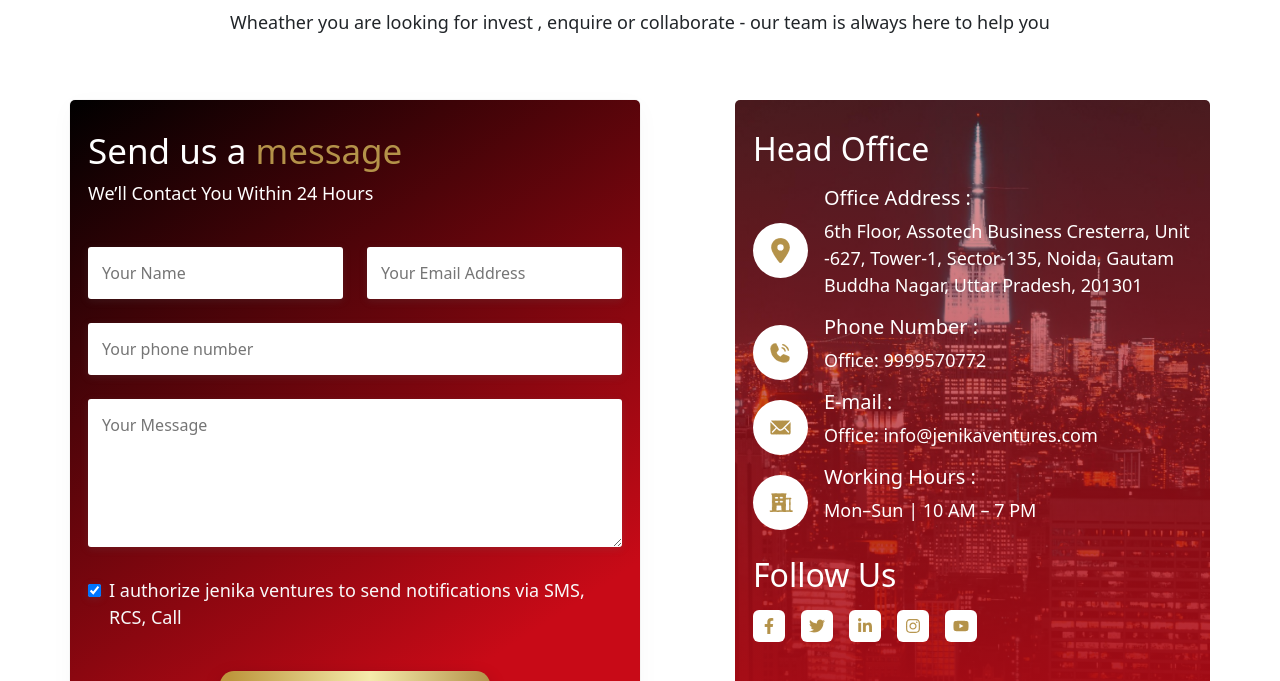
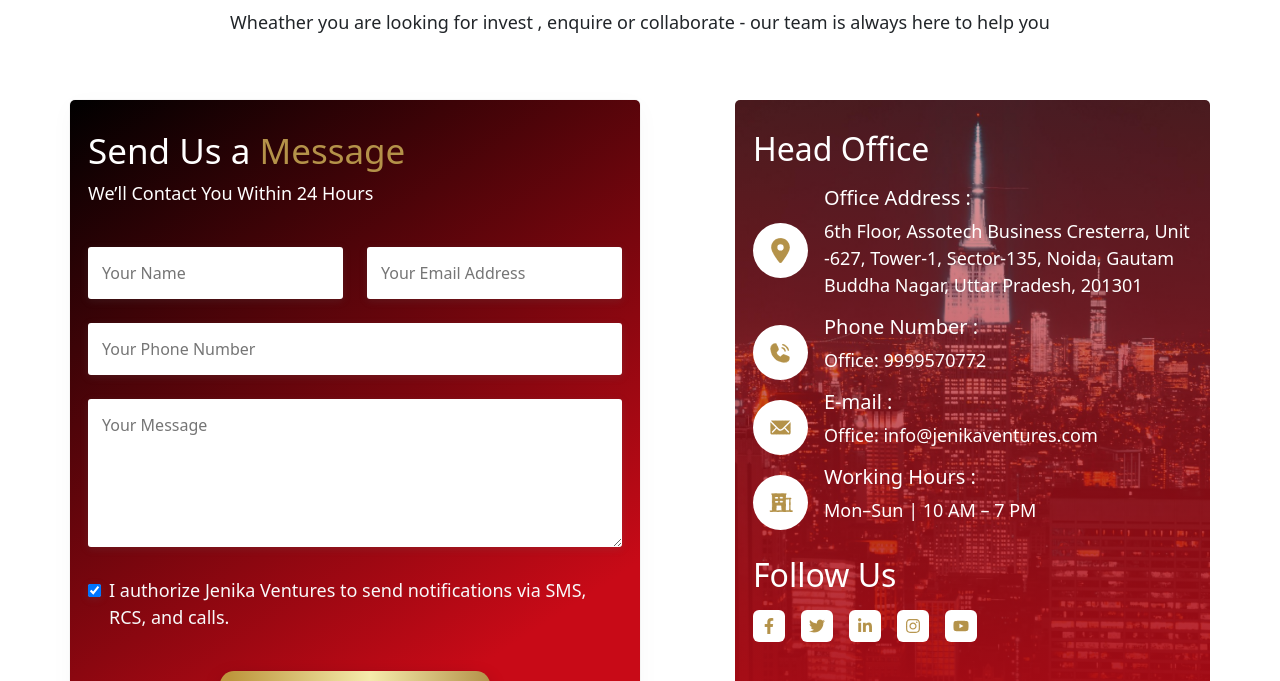
Before and after one commit to AkhilAajneeti/propertylisting, a React (Vite) app: page /contact in a window 1280 px wide. Shown: the part 940-1621 px from the top of the page. Built offline with nearby package versions, Linux system fonts and the light colour scheme.

Commit message:
change text and btn color and add google file on public

```diff
--- /dev/null
+++ b/public/google562af4c53a4744a7.html
@@ -0,0 +1 @@
+google-site-verification: google562af4c53a4744a7.html
--- a/src/App.css
+++ b/src/App.css
@@ -2301,7 +2301,7 @@
 }
 
 .search-btn {
-  background: linear-gradient(68deg, #be973e 3.99%, #f5ebac 55.49%, #b49249 100%);
+  background:linear-gradient(327deg, #c80a17 20%, #000000) 45%;
   color: #fff;
   border: none;
   border-radius: 8px;
@@ -2312,8 +2312,7 @@
 }
 
 .search-btn:hover {
-  background: linear-gradient(68deg, #be973e 3.99%, #f5ebac 55.49%, #b49249 100%);
-  ;
+  background: linear-gradient(327deg, #c80a17 20%, #000000) 45%;
 }
 
 /* ===========================
@@ -2543,6 +2542,7 @@
 
 .tab-btn:hover {
   background: linear-gradient(327deg, #c80a17 20%, #000000) 45%;
+  transform: translateY(-3px);
 }
 
 .tab-content p {
--- a/src/components/Counter.jsx
+++ b/src/components/Counter.jsx
@@ -63,11 +63,11 @@
         <div className="col-lg-2 col-sm-4 col-6 mainFont-2">
           <NumberCounter end={1000} duration={2} /> +
           <br />
-          <span className="color-brown">Happy Familys </span>
+          <span className="color-brown">Happy Families </span>
         </div>
         <div className="col-lg-2 col-sm-4 col-6 mainFont-2">
-          <NumberCounter end={1} duration={1} />.5 million <br />
-          <span className="color-brown">Area sold</span>
+          <NumberCounter end={1} duration={1} />.5 Million <br />
+          <span className="color-brown">Area Sold</span>
         </div>
         <div className="col-lg-2 col-sm-4 col-6 mainFont-2">
           <NumberCounter end={250} duration={2} /> +<br />
--- a/src/components/ProjectCard.jsx
+++ b/src/components/ProjectCard.jsx
@@ -23,8 +23,7 @@
 
         <div className="table p-3 ele-1">
           <h6 className="category text-info">
-
-            {(project.City || project.projectbrand || "—")}
+            {project.City || project.projectbrand || "—"}
             {project.Project_Location ? ` | ${project.Project_Location}` : ""}
           </h6>
 
@@ -34,12 +33,18 @@
           >
             <h4 className="card-description fs-4">{project.Title}</h4>
             <p className="card-price fs-4">{project.Price}</p>
+            <p className="card-price fs-4">{project.Configuration}</p>
           </Link>
 
           <div className="pt-4">
-            <Link to={`/projects/${project.id}/${project.project_slug}`}>
-              View Details
-            </Link>
+            <div class="tg-button-wrap">
+              <Link
+                to={`/projects/${project.id}/${project.project_slug}`}
+                class="btn border-white"
+              >
+                View Details
+              </Link>
+            </div>
           </div>
         </div>
       </div>
--- a/src/index.css
+++ b/src/index.css
@@ -99,7 +99,7 @@
 
 .search-box button {
   padding: 10px 20px;
-  background: linear-gradient(1200deg, #f5e7ad 1.99%, #f5ebac 5.49%, #b49249 100%);
+  background: linear-gradient(327deg, #c80a17 20%, #000000) 45%;
   border: none;
   border-radius: 5px;
   color: white;
--- a/src/pages/Contact.jsx
+++ b/src/pages/Contact.jsx
@@ -105,7 +105,7 @@
           <div className="row pt-5 pb-3 gy-4">
             <div className="col-12 col-sm-6 formcol">
               <h1>
-                Send us a <span className="brown">message</span>
+                Send Us a <span className="brown">Message</span>
               </h1>
               <p className="text-white">We’ll Contact You Within 24 Hours</p>
               <form className="pt-4" onSubmit={handleSubmit}>
@@ -136,7 +136,7 @@
                     <input
                       type="tel"
                       name="mobile"
-                      placeholder="Your phone number"
+                      placeholder="Your Phone Number"
                       value={form.mobile}
                       onChange={handleChange}
                       required
@@ -156,8 +156,7 @@
                   <div className=" col-12 d-flex align-items-baseline justify-content-center gap-2">
                     <input type="checkbox" checked className="w-auto " />
                     <p className="text-light">
-                      I authorize jenika ventures to send notifications via SMS,
-                      RCS, Call
+                     I authorize Jenika Ventures to send notifications via SMS, RCS, and calls.
                     </p>
                   </div>
                   <div className="col-12 text-center">
--- a/src/pages/Home.jsx
+++ b/src/pages/Home.jsx
@@ -15,8 +15,6 @@
 
 const Home = () => {
   const dispatch = useDispatch();
-  // const [projects, setProjects] = useState([]);
-  // const [loading, setLoading] = useState(true);
   const { data: projects, error } = useSelector((state) => state.projects);
 
   // ✅ Fetch data once when component mounts
```
Also changed, not shown: public/channelpartner.png (deleted).
